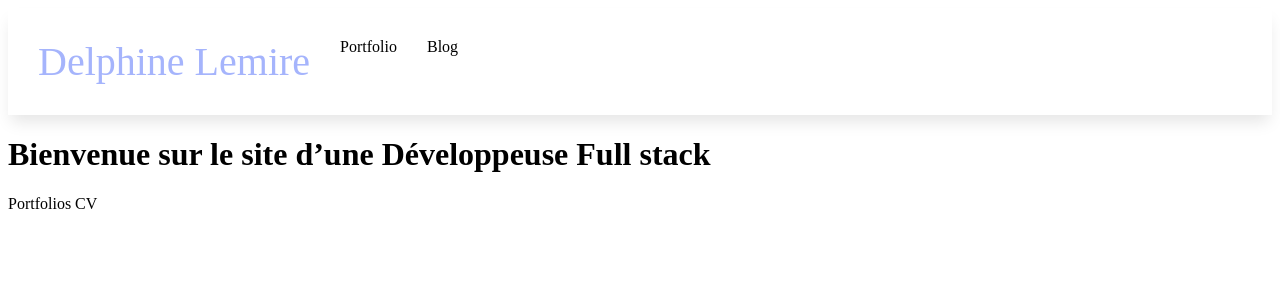
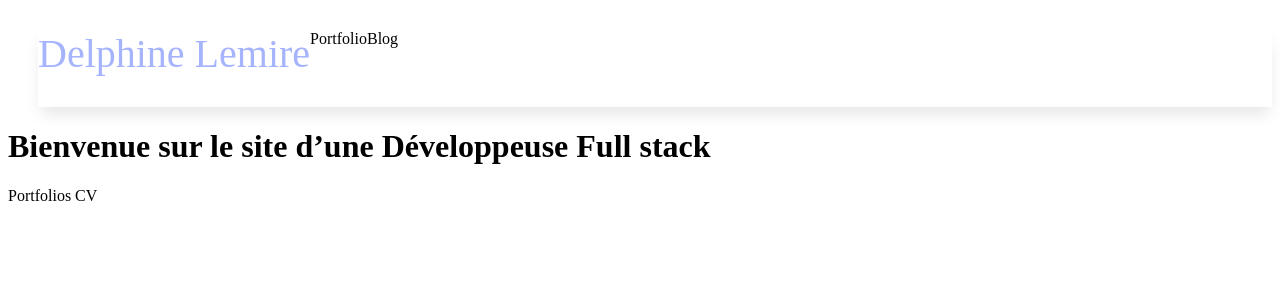
Before and after one commit to DelphineLemire/DelphineLemire.github.io, a Jekyll site: the page built from docs/index.md, in a window 1280 px wide. Shown: the top 300 px of the page. Built offline with Jekyll 4.4.1, drawn with Linux system fonts in a browser that asks for light colours.

Commit message:
FIX:navbar

```diff
--- a/docs/_sass/main.scss
+++ b/docs/_sass/main.scss
@@ -1,13 +1,13 @@
 .navbar {
     display: flex;
+    margin-left: 30px;
+    margin-top:30px;
     padding-bottom: 30px;
     flex-direction: row;
     box-shadow: 0 10px 15px -3px rgba(0, 0 , 0, .1);
 }
 
 .navbar__link {
-    margin-left: 30px;
-    margin-top:30px;
     color:black;
     text-decoration: none;
 }
```
